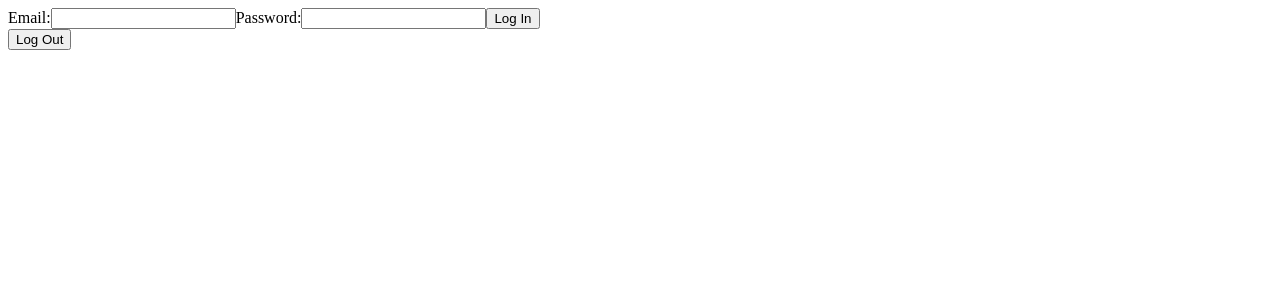
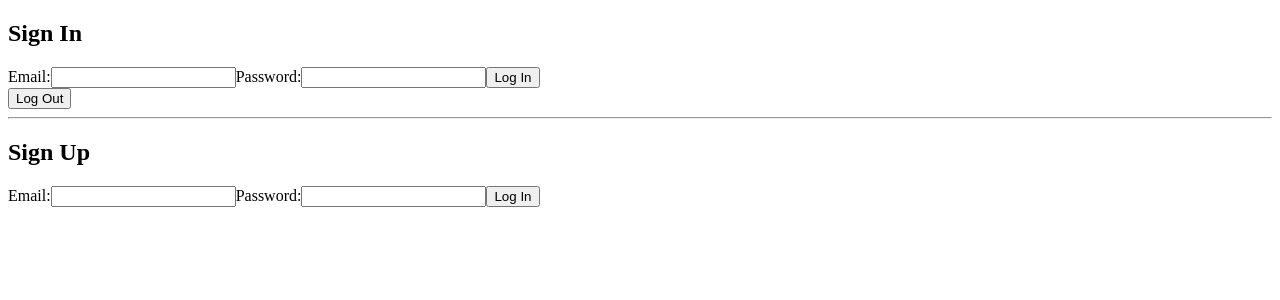
Before and after one commit to mdesanker/firebase-auth, a React (Create React App) app: page / in a window 1280 px wide. Shown: the top 300 px of the page. Built offline with nearby package versions, Linux system fonts and the light colour scheme; the HTML template or start-up script is replaced by a standard one.

Commit message:
Add form to sign up new user

```diff
--- a/src/App.js
+++ b/src/App.js
@@ -1,14 +1,37 @@
 import { auth } from "./config/Firebase";
-import { signInWithEmailAndPassword, signOut } from "firebase/auth";
+import {
+  signInWithEmailAndPassword,
+  createUserWithEmailAndPassword,
+  signOut,
+} from "firebase/auth";
 
 const App = () => {
-  const loginHandler = (e) => {
+  const signinHandler = (e) => {
     e.preventDefault();
 
     const email = document.querySelector("#email");
     const password = document.querySelector("#password");
 
     signInWithEmailAndPassword(auth, email.value, password.value)
+      .then((userCred) => {
+        const user = userCred.user;
+        console.log(user);
+      })
+      .catch((error) => {
+        console.error(error.message);
+      });
+
+    email.value = "";
+    password.value = "";
+  };
+
+  const signupHandler = (e) => {
+    e.preventDefault();
+
+    const email = document.querySelector("#new-email");
+    const password = document.querySelector("#new-password");
+
+    createUserWithEmailAndPassword(auth, email.value, password.value)
       .then((userCred) => {
         const user = userCred.user;
         console.log(user);
@@ -29,7 +52,8 @@ const App = () => {
 
   return (
     <div>
-      <form onSubmit={loginHandler}>
+      <h2>Sign In</h2>
+      <form onSubmit={signinHandler}>
         <label htmlFor="email">Email:</label>
         <input type="email" id="email" name="email" />
         <label htmlFor="password">Password:</label>
@@ -37,6 +61,16 @@ const App = () => {
         <button type="submit">Log In</button>
       </form>
       <button onClick={logoutHandler}>Log Out</button>
+
+      <hr />
+      <h2> Sign Up</h2>
+      <form onSubmit={signupHandler}>
+        <label htmlFor="new-email">Email:</label>
+        <input type="email" id="new-email" name="new-email" />
+        <label htmlFor="new-password">Password:</label>
+        <input type="password" id="new-password" name="new-password" />
+        <button type="submit">Log In</button>
+      </form>
     </div>
   );
 };
```
